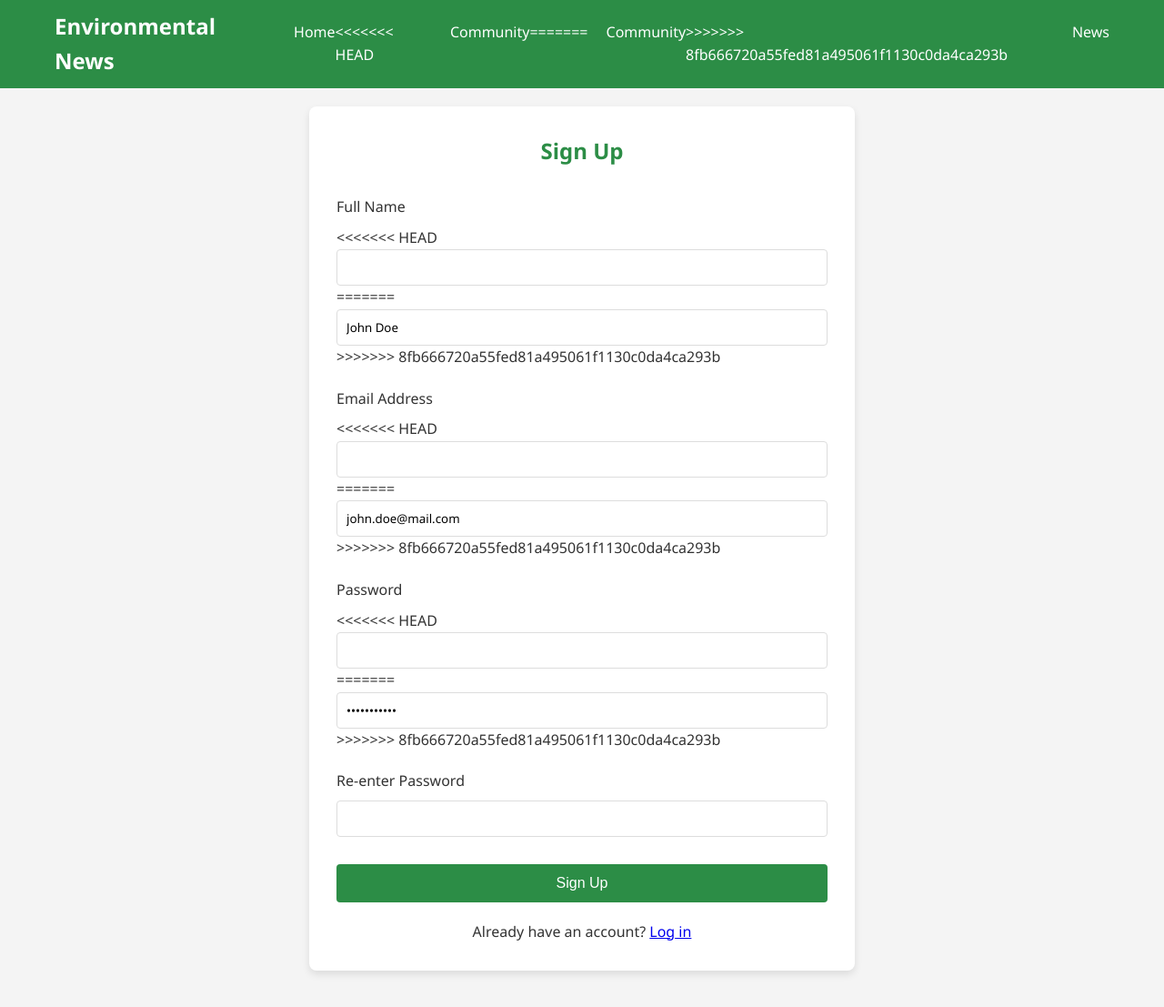
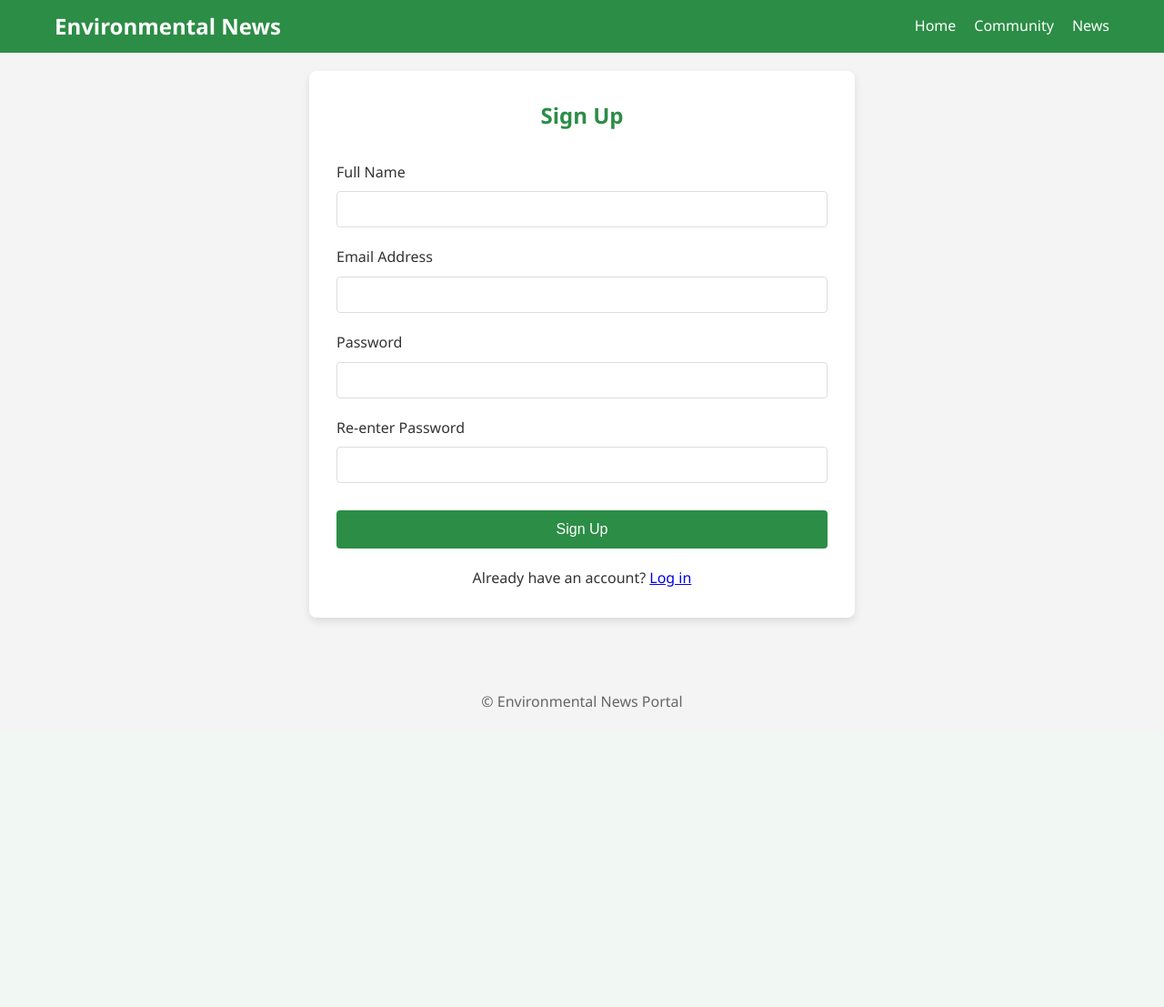
Before and after one commit to TaehunLeee5/env-news-portal, a Flask app: page /signup in a window 1280 px wide. Shown: the top 1107 px of the page at 91% size. After the commit the page ends 778 px from the top, so only its background shows below. Run offline with Flask 3, Linux system fonts and the light colour scheme.

Commit message:
fixing small errors in the forum and sign in pages

```diff
--- a/templates/layout.html
+++ b/templates/layout.html
@@ -12,11 +12,7 @@
             </div>
             <ul class="nav-links">
                 <li><a href="{{ url_for('home') }}">Home</a></li>
-<<<<<<< HEAD
                 <li><a href="{{ url_for('forum') }}">Community</a></li>
-=======
-                <li><a href="{{ url_for('home') }}">Community</a></li>   <!-- not implemented yet -->
->>>>>>> 8fb666720a55fed81a495061f1130c0da4ca293b
                 <li><a href="{{ url_for('home') }}">News</a></li> <!-- not implemented yet -->
                 <!--TODO: logged in users should not see/access login and signup pages-->
                 {% if 'user_id' in session %}
--- a/templates/signup.html
+++ b/templates/signup.html
@@ -7,29 +7,17 @@
     <form method="POST" action="{{ url_for('signup') }}" onsubmit="return validateSignupForm()" id="signupForm">
         <div class="form-group">
             <label for="name">Full Name</label>
-<<<<<<< HEAD
             <input type="text" id="name" name="name"  oninput="this.setCustomValidity('')" required>
-=======
-            <input type="text" id="name" name="name" value="John Doe" oninput="this.setCustomValidity('')" required>
->>>>>>> 8fb666720a55fed81a495061f1130c0da4ca293b
         </div>
 
         <div class="form-group">
             <label for="email">Email Address</label>
-<<<<<<< HEAD
             <input type="email" id="email" name="email"  oninput="this.setCustomValidity('')" required>
-=======
-            <input type="email" id="email" name="email" value="john.doe@mail.com" oninput="this.setCustomValidity('')" required>
->>>>>>> 8fb666720a55fed81a495061f1130c0da4ca293b
         </div>
 
         <div class="form-group">
             <label for="password">Password</label>
-<<<<<<< HEAD
             <input type="password" id="password" name="password" oninput="this.setCustomValidity('')" required>
-=======
-            <input type="password" id="password" name="password" value="#Qwerty1234" minlength=6 maxlength=20 oninput="this.setCustomValidity('')" required>
->>>>>>> 8fb666720a55fed81a495061f1130c0da4ca293b
         </div>
 
         <div class="form-group">
```
Also changed, not shown: templates/events.html (+0 -34 lines), templates/login.html (+0 -9 lines), database.db.
